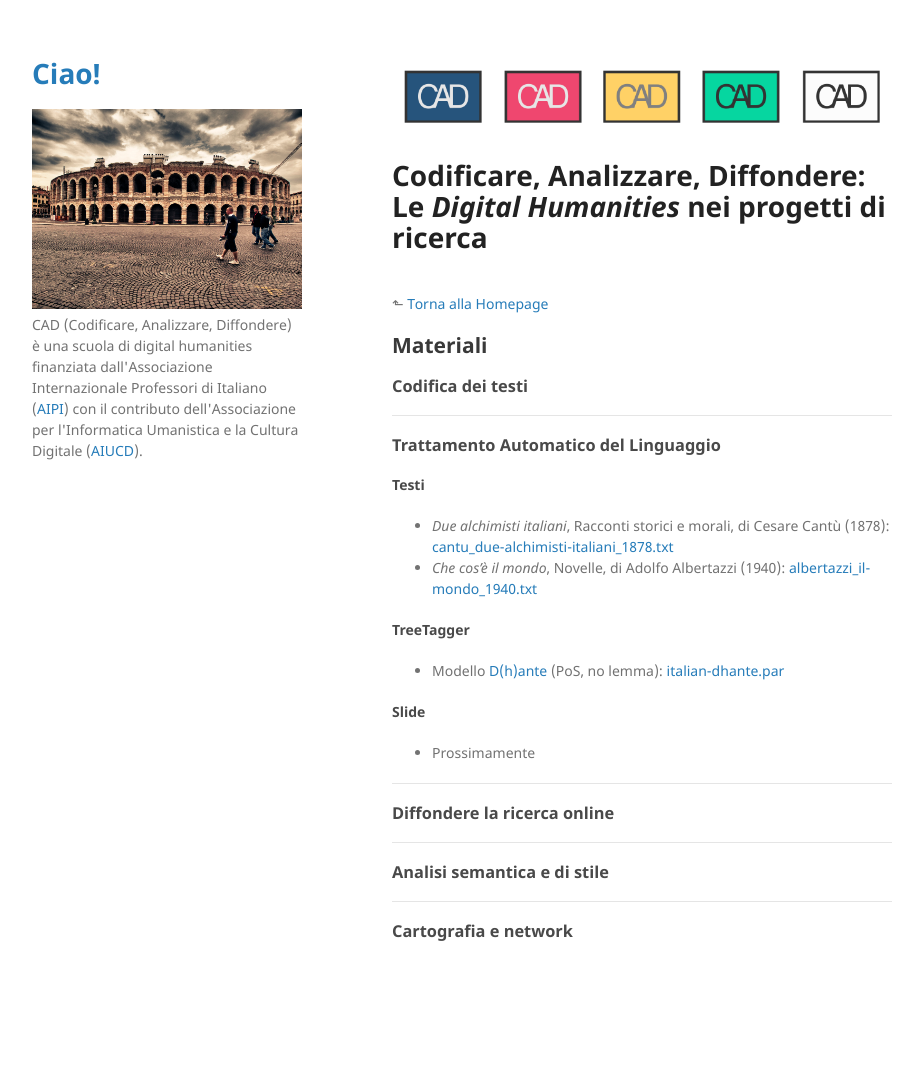
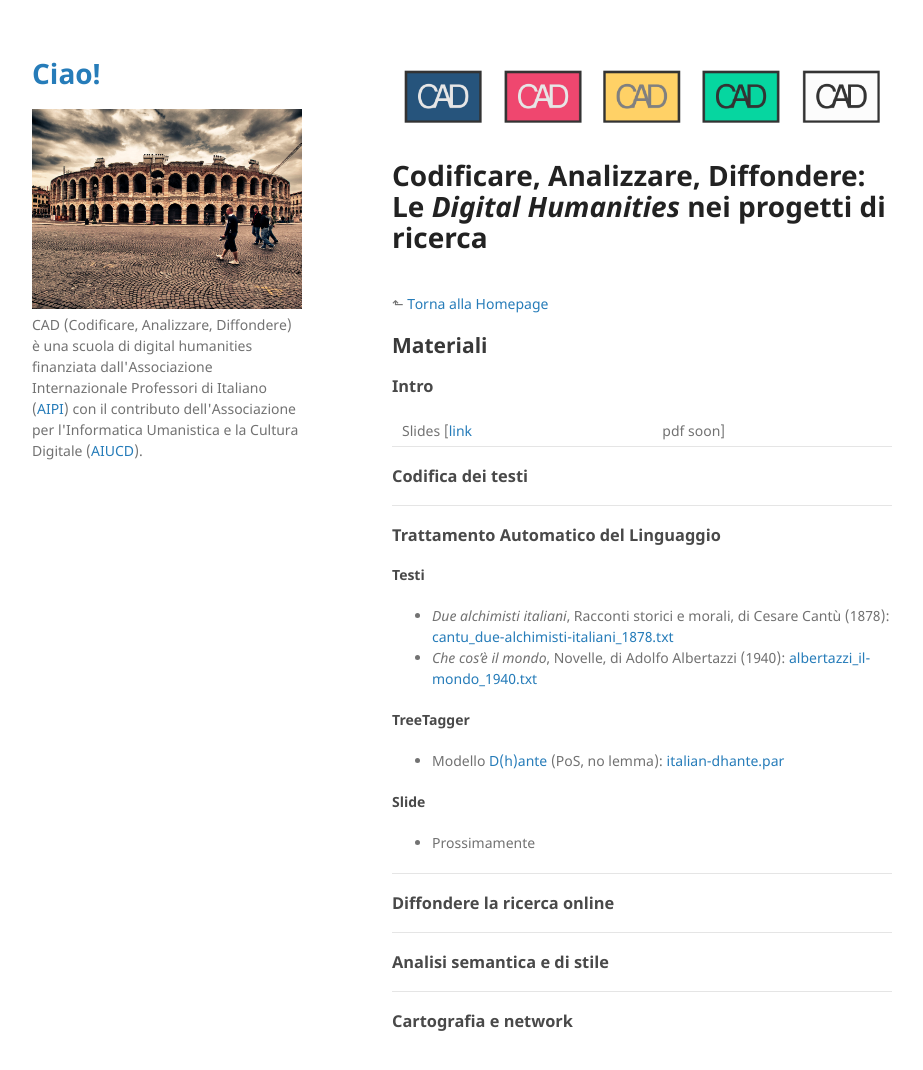
Before and after one commit to CADottorato/sito, a Jekyll site: the page built from materiali.md, in a window 1280 px wide and 1100 px high. Shown: the top 1070 px of the window, without its empty margins (178-1101 px from the left). Built offline with Jekyll 4.4.1, drawn with Linux system fonts in a browser that asks for light colours.

Commit message:
add slides intro

```diff
--- a/materiali.md
+++ b/materiali.md
@@ -11,6 +11,10 @@ layout: default
 
 ## Materiali
 
+
+### Intro
+
+Slides [[link](https://elespdn.github.io/talks/20190719_verona/20190719_introDH.html#/)|pdf soon]
 
 
 ### Codifica dei testi
```
